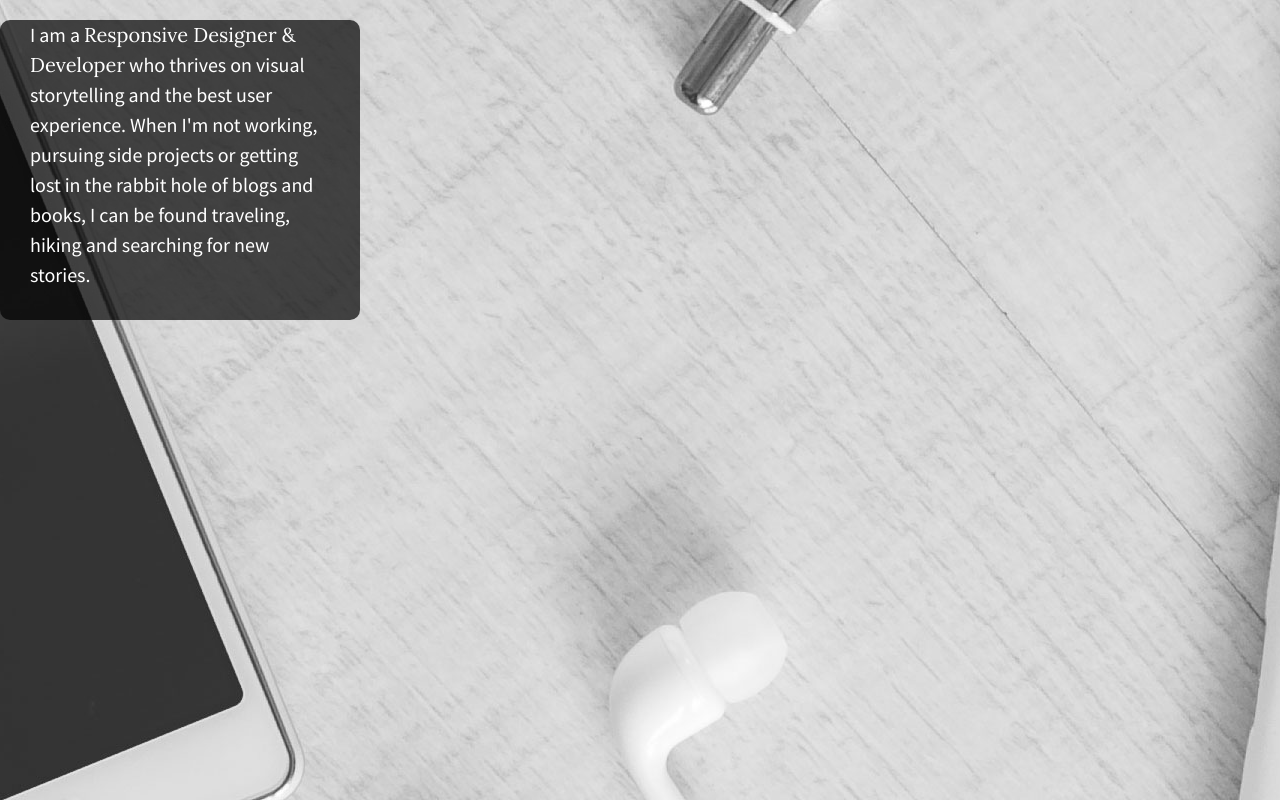
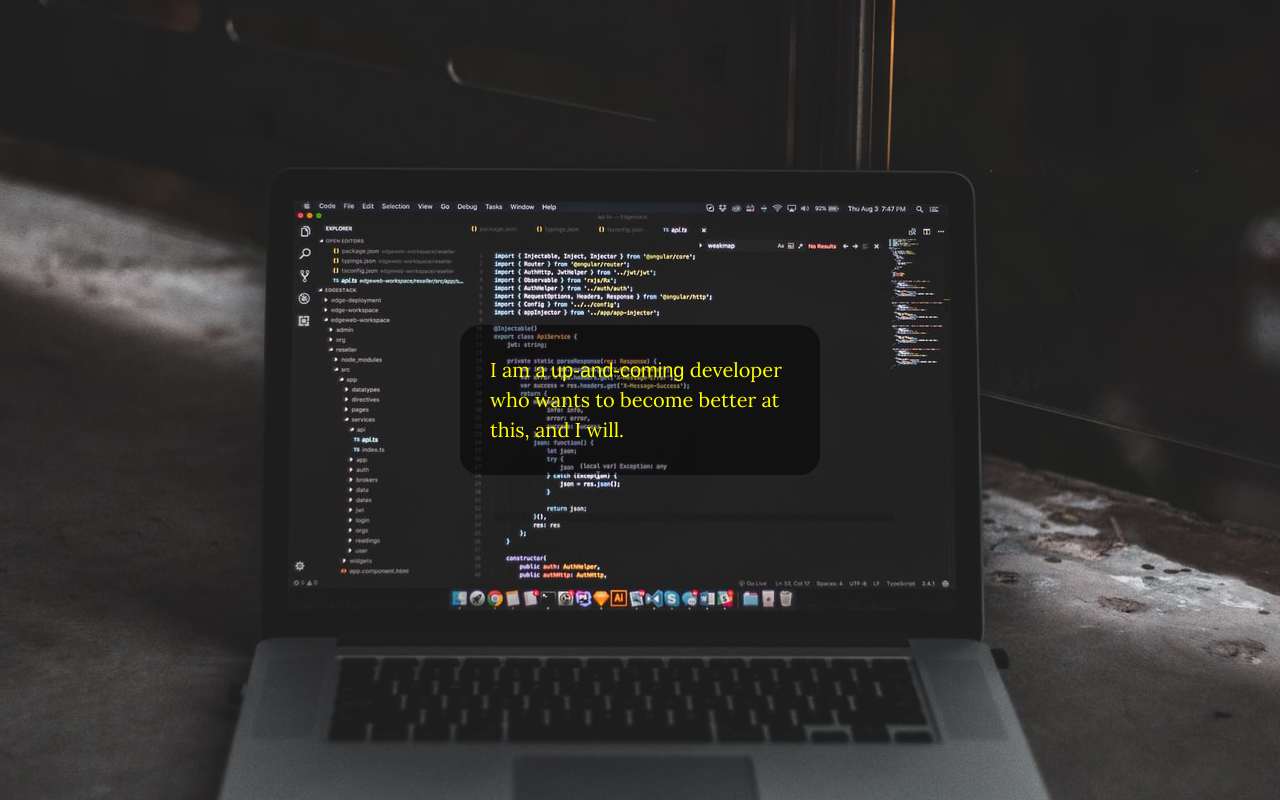
Before and after one commit to skonebrant/own-flexbox-project, a plain HTML site: page index.html in a window 1280 px wide. Drawn offline with nearby package versions, Linux system fonts and the light colour scheme.

Commit message:
edited div

```diff
--- a/css/main.css
+++ b/css/main.css
@@ -97,16 +97,21 @@ textarea {
 
 /*Large Background Image*/
 html {
-  background: url(../img/bkgd2.jpg) no-repeat center center fixed;
-   /* set height to 100% - these are important for allowing content to vertically align */
+  background: url(../img/computer.jpg) no-repeat center center fixed;
+  height: 100%;
+  /* set height to 100% - these are important for allowing content to vertically align */
 }
 
 body {
+    height: 100%;
   /* set height to 100% - these are important for allowing content to vertically align */
 }
 
 .wrapper {
   /* set the display to flex and use the justify-content & align-items properties to center all child elements on the page */
+  display: flex;
+  justify-content: center;
+  align-items: center;
   margin: 0;
   height: 100%;
   width: 100%;
@@ -114,21 +119,24 @@ body {
 
 #content {
   /* set the display to flex and use the justify-content & align-items properties to center the text within the div*/
-  background: #222;
-  background:rgba(0,0,0,0.7);
-  color: #fff;
-  font-family: 'Source Sans Pro', sans-serif;
-  font-weight: 300;
+  display: flex;
+  justify-content: center;
+  align-items: center;
+  background: #000;
+  background:rgba(0,0,0,0.5);
+  color: yellow;
+  font-family: 'Lora', sans-serif;
+  font-weight: 400;
   font-size: 1.25em;
   line-height: 1.5em;
-  border-radius: 10px;
   padding: 0px 30px;
+  border-radius: 20px;
   width: 300px;
-  height: 300px;
+  height: 150px;
 }
 
 #content p span {
-  font-family: 'Lora', sans-serif;
+  font-family: 'Helvetica', sans-serif;
 }
 
 
--- a/index.html
+++ b/index.html
@@ -1,5 +1,6 @@
 <!doctype html>
 <html class="no-js" lang="">
+
 <head>
     <meta charset="utf-8">
     <meta http-equiv="x-ua-compatible" content="ie=edge">
@@ -16,6 +17,7 @@
     <link href="https://fonts.googleapis.com/css?family=Lora|Source+Sans+Pro:400,700" rel="stylesheet">
 
 </head>
+
 <body>
     <!--[if lt IE 8]>
             <p class="browserupgrade">You are using an <strong>outdated</strong> browser. Please <a href="http://browsehappy.com/">upgrade your browser</a> to improve your experience.</p>
@@ -25,7 +27,7 @@
 
     <section class="wrapper">
         <div id="content">
-                <p>I am a <span>Responsive Designer & Developer</span> who thrives on visual storytelling and the best user experience. When I'm not working, pursuing side projects or getting lost in the rabbit hole of blogs and books, I can be found traveling, hiking and searching for new stories.</p>
+            <p>I am a <span>up-and-coming</span> developer who wants to become better at this, and I will.</p>
         </div>
     </section>
 
@@ -36,12 +38,15 @@
 
     <!-- Google Analytics: change UA-XXXXX-X to be your site's ID. -->
     <script>
-            (function(b,o,i,l,e,r){b.GoogleAnalyticsObject=l;b[l]||(b[l]=
-            function(){(b[l].q=b[l].q||[]).push(arguments)});b[l].l=+new Date;
-            e=o.createElement(i);r=o.getElementsByTagName(i)[0];
-            e.src='https://www.google-analytics.com/analytics.js';
-            r.parentNode.insertBefore(e,r)}(window,document,'script','ga'));
-            ga('create','UA-XXXXX-X','auto');ga('send','pageview');
+            (function (b, o, i, l, e, r) {
+                b.GoogleAnalyticsObject = l; b[l] || (b[l] =
+                    function () { (b[l].q = b[l].q || []).push(arguments) }); b[l].l = +new Date;
+                e = o.createElement(i); r = o.getElementsByTagName(i)[0];
+                e.src = 'https://www.google-analytics.com/analytics.js';
+                r.parentNode.insertBefore(e, r)
+            }(window, document, 'script', 'ga'));
+        ga('create', 'UA-XXXXX-X', 'auto'); ga('send', 'pageview');
     </script>
 </body>
+
 </html>
```
Also changed, not shown: img/computer.jpg (added). Lines whose indentation alone changed are shown as unchanged.
